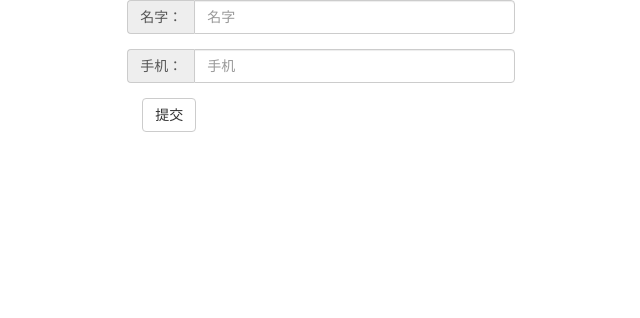
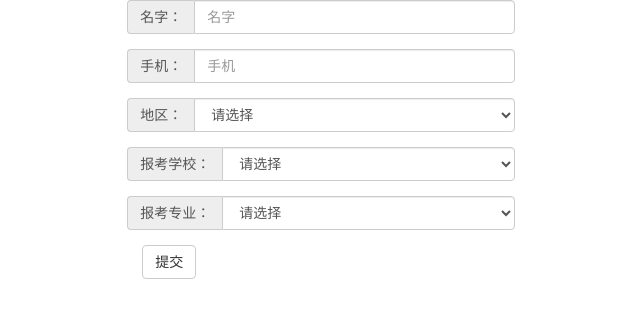
Before and after one commit to climb-success/front, a Vue app in the folder web/: page /#/index in a window 1280 px wide. Shown: the top 318 px of the page, without its empty margins (256-896 px from the left). Built offline with nearby package versions, Linux system fonts and the light colour scheme.

Commit message:
添加学生数据

```diff
--- a/web/index.html
+++ b/web/index.html
@@ -4,7 +4,7 @@
     <meta charset="utf-8">
     <meta name="viewport" content="width=device-width,initial-scale=1.0">
       <link rel="stylesheet" href="./static/css/bootstrap.min.css">
-    <title>考研VIP</title>
+    <title>VIP考研</title>
   </head>
   <script src="./static/js/jquery.min.js"></script>
   <script src="./static/js/bootstrap.min.js"></script>
--- a/web/package.json
+++ b/web/package.json
@@ -12,6 +12,7 @@
     "build": "node build/build.js"
   },
   "dependencies": {
+    "axios": "^0.18.0",
     "element-ui": "^2.0.7",
     "vue": "^2.5.2",
     "vue-router": "^3.0.1"
--- a/web/src/components/AddStu.vue
+++ b/web/src/components/AddStu.vue
@@ -14,53 +14,33 @@
                 <input type="text" class="form-control" id="telePhone" placeholder="手机" v-model="userInfo.telePhone">
             </div>
         </div>
-        <!--<div class="form-group">-->
-            <!--<div class="input-group">-->
-                <!--<span class="input-group-addon">QQ：</span>-->
-                <!--<input type="text" class="form-control" id="qq" placeholder="QQ">-->
-            <!--</div>-->
-        <!--</div>-->
-        <!--<div class="form-group">-->
-            <!--<div class="input-group">-->
-                <!--<span class="input-group-addon">微信：</span>-->
-                <!--<input type="text" class="form-control" id="we-chat" placeholder="微信">-->
-            <!--</div>-->
-        <!--</div>-->
-        <!--<div class="form-group">-->
-            <!--<div class="input-group">-->
-                <!--<span class="input-group-addon">报考学校：</span>-->
-                <!--<select class="form-control" id="school" v-model="userInfo.schoolId">-->
-                    <!--<option value="1">上海大学</option>-->
-                    <!--<option value="2">中山大学</option>-->
-                    <!--<option value="3">南京大学</option>-->
-                <!--</select>-->
-            <!--</div>-->
-        <!--</div>-->
-        <!--<div class="form-group">-->
-            <!--<div class="input-group">-->
-                <!--<span class="input-group-addon">报考专业：</span>-->
-                <!--<select class="form-control" id="professionalId" v-model="userInfo.professionalId" >-->
-                    <!--<option value="1">通信工程</option>-->
-                    <!--<option value="2">计算机</option>-->
-                    <!--<option value="3">法学</option>-->
-                <!--</select>-->
-            <!--</div>-->
-        <!--</div>-->
-        <!--<div class="form-group">-->
-            <!--<div class="input-group">-->
-                <!--<span class="input-group-addon">年级：</span>-->
-                <!--<select class="form-control" id="grade">-->
-                    <!--<option>2019</option>-->
-                    <!--<option>2020</option>-->
-                <!--</select>-->
-            <!--</div>-->
-        <!--</div>-->
-        <!--<div class="form-group">-->
-            <!--<div class="input-group">-->
-                <!--<span class="input-group-addon">需求：</span>-->
-                <!--<textarea class="form-control" rows="2" id="requirement" v-model="userInfo.requirement"></textarea>-->
-            <!--</div>-->
-        <!--</div>-->
+        <div class="form-group">
+            <div class="input-group">
+                <span class="input-group-addon">地区：</span>
+                <select class="form-control" id="province" v-on:change="school" v-model="provinceId">
+                    <option disabled value="">请选择</option>
+                    <option v-for="(provinces,id) in provinceData" :value="id" >{{ provinces }}</option>
+                </select>
+            </div>
+        </div>
+        <div class="form-group">
+            <div class="input-group">
+                <span class="input-group-addon">报考学校：</span>
+                <select class="form-control" id="school" v-on:change="profession" v-model="userInfo.schoolId">
+                    <option disabled value="0">请选择</option>
+                    <option v-for="schools in schoolData" :value="schools.id">{{schools.name}}</option>
+                </select>
+            </div>
+        </div>
+        <div class="form-group">
+            <div class="input-group">
+                <span class="input-group-addon">报考专业：</span>
+                <select class="form-control" id="professionalId" v-model="userInfo.professionalId" >
+                    <option disabled value="0">请选择</option>
+                    <option v-for="professions in professionData.professionals" :value="professions.id">{{ professions.name }}</option>
+                </select>
+            </div>
+        </div>
         <button type="submit" class="btn btn-default" v-on:click="submit()">提交</button>
     </form>
       <div class="alert alert-success col-md-5 col-md-offset-2" v-bind:class="{hidden: isHidden}">提交成功</div>
@@ -68,17 +48,25 @@
 </template>
 
 <script>
+import { provinces } from '../config/index';
 export default {
     name: 'AddStu',
     data(){
         return {
             userInfo:{id:0,name:null,telePhone:null,schoolId:0,professionalId:0},
+            provinceData:provinces,//地区数据
+            provinceId:'',//选中的地区Id
+            schoolData:[],//学校数据
+            professionData:[],//专业数据
             isHidden:true
         }
     },
     methods:{
         submit(){
             const self = this;
+            if(self.userInfo.name == null || self.userInfo.telePhone == null || self.userInfo.schoolId === 0 || self.userInfo.professionalId === 0 ){
+                alert('有数据未填写，请完善');
+            }else {
                 this.$http.post('http://39.104.60.7:8080/success/student/updateStudent', this.userInfo)
                     .then(function (response) {
                         if(response.data=='success'){
@@ -92,6 +80,31 @@ export default {
                         console.log(error);
                     })
             }
+
+        },
+        school(){
+            const self = this;
+            let province = self.provinceData[self.provinceId];
+            this.$http.get('http://39.104.60.7:8080/success/school/searchSchool?province='+ province)
+                .then(function (response) {
+                    self.schoolData = response.data;
+                })
+                .catch(function (error) {
+                    console.log(error);
+                })
+        },
+        profession(){
+            const self = this;
+            let schoolId = self.userInfo.schoolId;
+            this.$http.get('http://39.104.60.7:8080/success/school/getSchool?id='+schoolId)
+                .then(function (response) {
+                    self.professionData = response.data;
+                })
+                .catch(function (error) {
+                    console.log(error);
+                })
+        }
+
     }
 
 }
--- a/web/src/components/HeaderTem.vue
+++ b/web/src/components/HeaderTem.vue
@@ -16,7 +16,6 @@
                     <li class=""><a href="/#/home"><span class="glyphicon glyphicon-grain"><strong> 网站首页</strong> </span></a></li>
                     <li class=""><a href="#"> <span class="glyphicon glyphicon-bed"><strong> 专业课1对1</strong></span></a></li>
                     <li class=""><a href="/#/news"> <span class="glyphicon glyphicon-flag"><strong> 考研资讯</strong></span></a></li>
-
                     <li class=""><a href="/#/about"> <span class="glyphicon glyphicon-glass"><strong> 关于我们</strong></span></a></li>
 
                 </ul>
--- /dev/null
+++ b/web/src/config/index.js
@@ -0,0 +1,36 @@
+/**
+ * Created by lujiaju on 16/7/11.
+ */
+export const provinces = {
+    1 : '北京',
+    2 : '上海',
+    3 : '广东',
+    4 : '湖北',
+    5 : '湖南',
+    6 : '福建',
+    7 : '黑龙江',
+    8 : '辽宁',
+    9 : '吉林',
+    10: '江西',
+    11: '江苏',
+    12: '山西',
+    13: '河南',
+    14: '河北',
+    15: '四川',
+    16: '天津',
+    17: '山东',
+    18: '安徽',
+    19: '浙江',
+    20: '云南',
+    21: '新疆',
+    22: '甘肃',
+    23: '内蒙古',
+    24: '宁夏',
+    25: '广西',
+    26: '重庆',
+    27: '陕西',
+    28: '海南',
+    29: '西藏',
+    30: '贵州',
+    31: '青海'
+};
```
Lines whose indentation alone changed are shown as unchanged.
